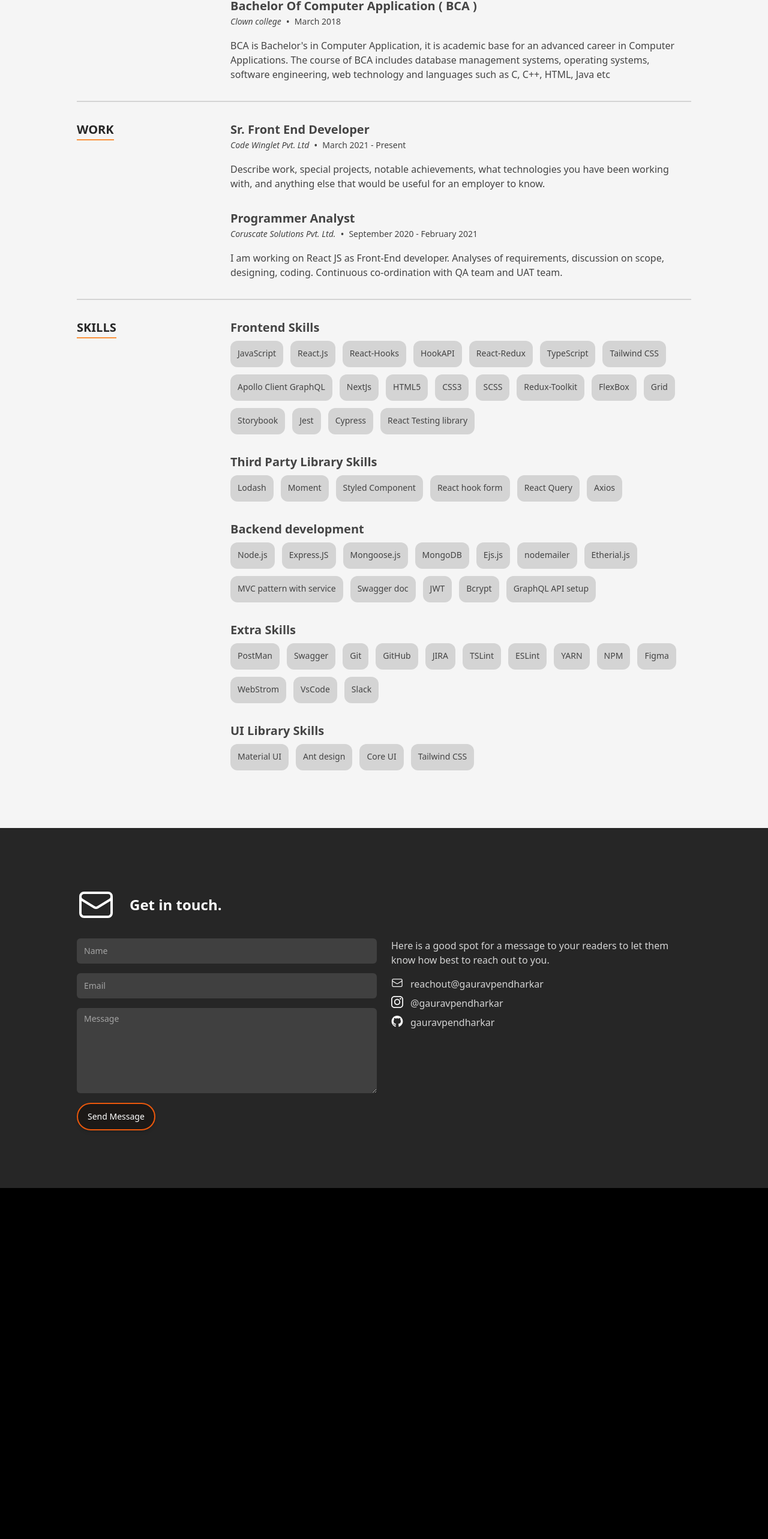
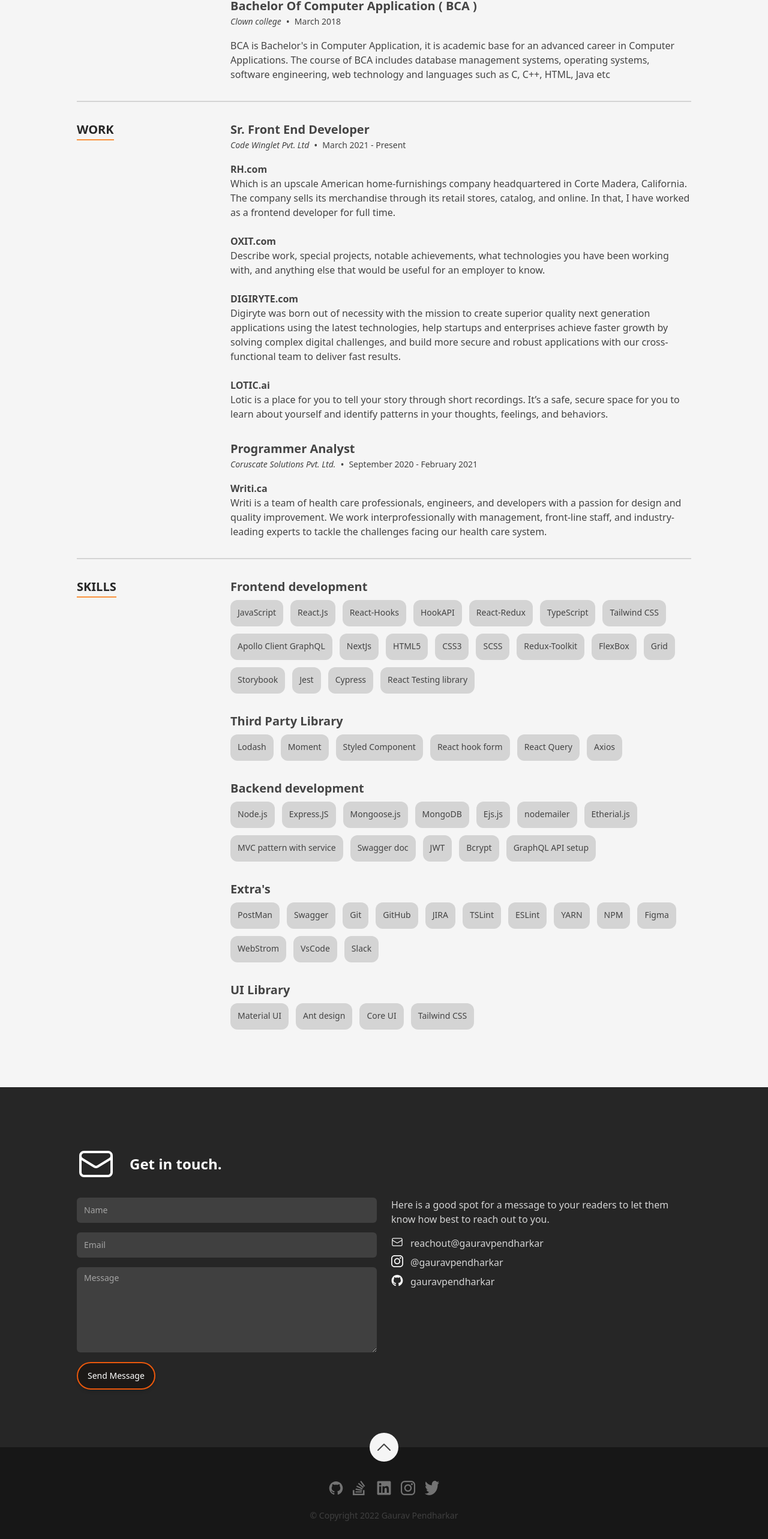
Before and after one commit to Gaurav12342/Portfolio-Website, a Next.js app: page / in a window 1280 px wide. Shown: the part 1612-4177 px from the top of the page at 60% size. Before the commit the page ends 3592 px from the top, so only its background shows below. Built offline with nearby package versions, Linux system fonts and the light colour scheme.

Commit message:
Add footer

```diff
--- /dev/null
+++ b/src/components/Sections/Footer.tsx
@@ -0,0 +1,26 @@
+import {ChevronUpIcon} from '@heroicons/react/24/outline';
+import {FC, memo} from 'react';
+
+import {SectionId} from '../../data/data';
+import Socials from '../Socials';
+
+const Footer: FC = memo(() => (
+  <div className="relative bg-neutral-900 px-4 pb-6 pt-12 sm:px-8 sm:pb-8 sm:pt-14">
+    <div className="absolute inset-x-0 -top-4 flex justify-center sm:-top-6">
+      <a
+        className="rounded-full bg-neutral-100 p-1 ring-white ring-offset-2 ring-offset-gray-700/80 focus:outline-none focus:ring-2 sm:p-2"
+        href={`/#${SectionId.Hero}`}>
+        <ChevronUpIcon className="h-6 w-6 bg-transparent sm:h-8 sm:w-8" />
+      </a>
+    </div>
+    <div className="flex flex-col items-center gap-y-6">
+      <div className="flex gap-x-4 text-neutral-500">
+        <Socials />
+      </div>
+      <span className="text-sm text-neutral-700">© Copyright 2022 Gaurav Pendharkar</span>
+    </div>
+  </div>
+));
+
+Footer.displayName = 'Footer';
+export default Footer;
--- a/src/data/data.tsx
+++ b/src/data/data.tsx
@@ -45,7 +45,7 @@
  */
 export const homePageMeta: HomepageMeta = {
   title: "React Resume Template",
-  description: "Example site built with Tim Baker's react resume template",
+  description: "Example site built with Gaurav Pendharkar's react resume template",
 };
 
 /**
@@ -120,7 +120,7 @@
  */
 export const skills: SkillGroup[] = [
   {
-    name: "Frontend Skills",
+    name: "Frontend development",
     skills: [
       {
         name: "JavaScript",
@@ -182,7 +182,7 @@
     ],
   },
   {
-    name: "Third Party Library Skills",
+    name: "Third Party Library",
     skills: [
       {
         name: "Lodash",
@@ -246,7 +246,7 @@
     ],
   },
   {
-    name: "Extra Skills",
+    name: "Extra's",
     skills: [
       {
         name: "PostMan",
@@ -291,7 +291,7 @@
   },
 
   {
-    name: "UI Library Skills",
+    name: "UI Library",
     skills: [
       {
         name: "Material UI",
@@ -419,11 +419,45 @@
     location: "Code Winglet Pvt. Ltd",
     title: "Sr. Front End Developer",
     content: (
-      <p>
-        Describe work, special projects, notable achievements, what technologies
-        you have been working with, and anything else that would be useful for
-        an employer to know.
-      </p>
+      <>
+        <p>
+          <strong>RH.com</strong>
+          <br />
+          Which is an upscale American home-furnishings company headquartered in
+          Corte Madera, California. The company sells its merchandise through
+          its retail stores, catalog, and online. In that, I have worked as a
+          frontend developer for full time.
+        </p>
+        <br />
+
+        <p>
+          <strong>OXIT.com</strong>
+          <br />
+          Describe work, special projects, notable achievements, what
+          technologies you have been working with, and anything else that would
+          be useful for an employer to know.
+        </p>
+        <br />
+
+        <p>
+          <strong>DIGIRYTE.com</strong>
+          <br />
+          Digiryte was born out of necessity with the mission to create superior
+          quality next generation applications using the latest technologies,
+          help startups and enterprises achieve faster growth by solving complex
+          digital challenges, and build more secure and robust applications with
+          our cross-functional team to deliver fast results.
+        </p>
+        <br />
+
+        <p>
+          <strong>LOTIC.ai</strong>
+          <br />
+          Lotic is a place for you to tell your story through short recordings.
+          It’s a safe, secure space for you to learn about yourself and identify
+          patterns in your thoughts, feelings, and behaviors.
+        </p>
+      </>
     ),
   },
   {
@@ -432,9 +466,13 @@
     title: "Programmer Analyst",
     content: (
       <p>
-        I am working on React JS as Front-End developer. Analyses of
-        requirements, discussion on scope, designing, coding. Continuous
-        co-ordination with QA team and UAT team.
+        <strong>Writi.ca</strong>
+        <br />
+        Writi is a team of health care professionals, engineers, and developers
+        with a passion for design and quality improvement. We work
+        interprofessionally with management, front-line staff, and
+        industry-leading experts to tackle the challenges facing our health care
+        system.
       </p>
     ),
   },
--- a/src/pages/index.tsx
+++ b/src/pages/index.tsx
@@ -7,6 +7,7 @@
 import About from "@/components/Sections/About";
 import Resume from "@/components/Sections/Resume";
 import Contact from "@/components/Sections/Contact";
+import Footer from "@/components/Sections/Footer";
 
 const inter = Inter({ subsets: ["latin"] });
 
@@ -20,6 +21,7 @@
       <About />
       <Resume />
       <Contact />
+      <Footer />
     </Page>
   );
 });
```
